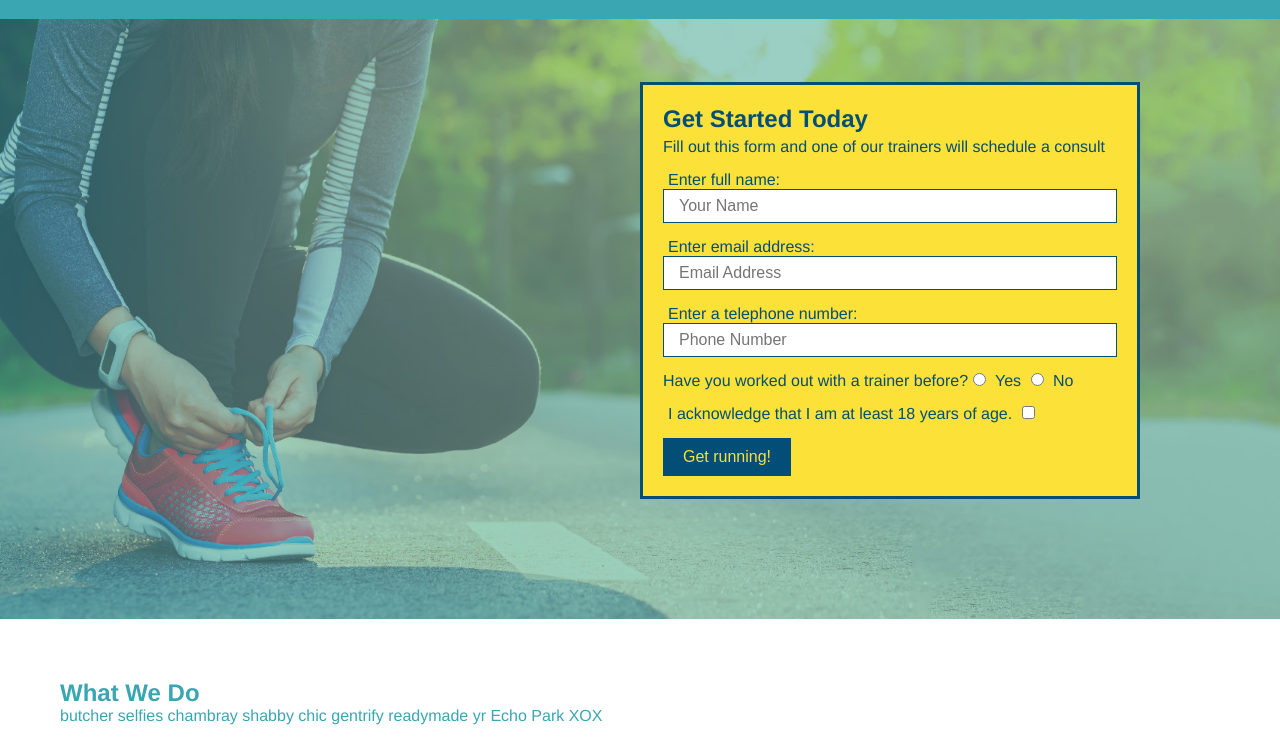
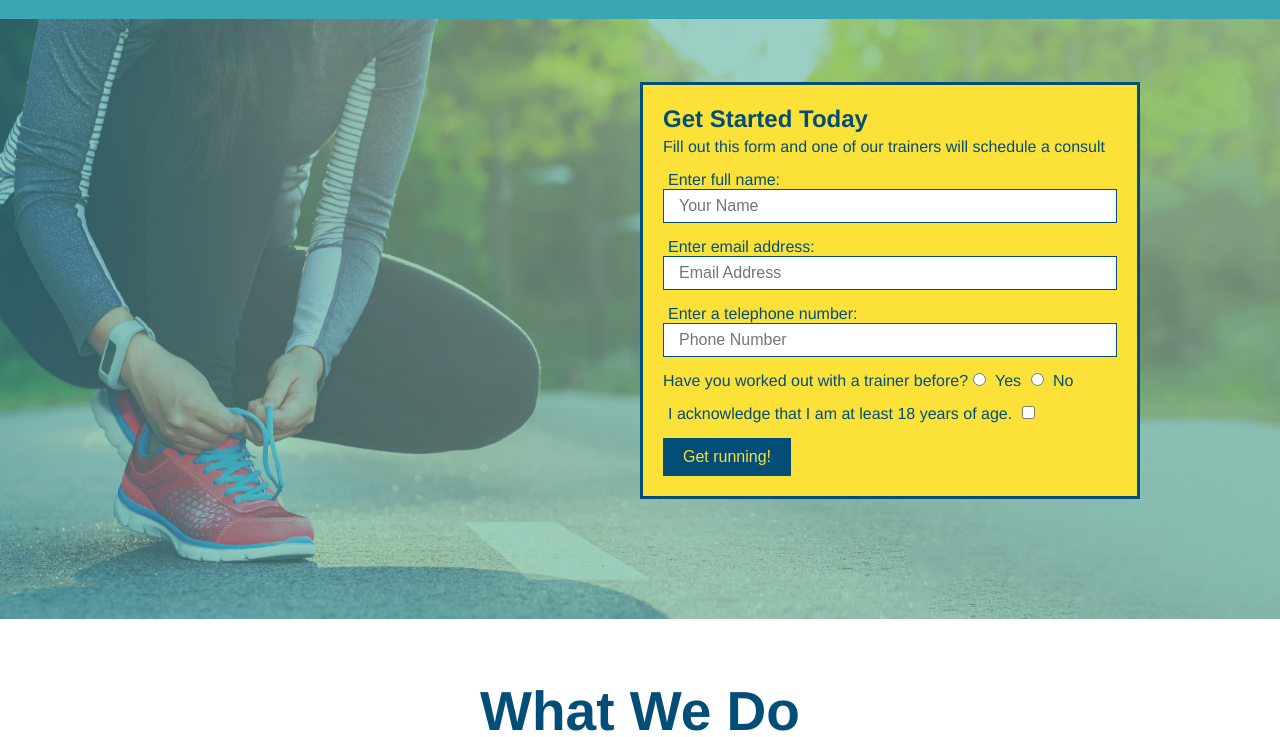
Before and after one commit to Andrea-Rowland/run-buddy, a plain HTML site: page index.html in a window 1280 px wide. Shown: the part 63-800 px from the top of the page. Drawn offline with Linux system fonts and the light colour scheme.

Commit message:
format What We Do section

```diff
--- a/assets/css/style.css
+++ b/assets/css/style.css
@@ -128,3 +128,24 @@ section {
     padding: 10px 20px;
     font-size: 16px;
 }
+
+.intro {
+    text-align: center;
+}
+
+.intro h2 {
+    font-size: 55px;
+    color: #024e76;
+    margin-bottom: 35px;
+    padding 0 100px 20px 100px;
+    border-bottom: 3px solid #fce138;
+    display: inline-block;
+}
+
+.intro p {
+    line-height: 1.7;
+    color: #39a6b2;
+    width: 80%;
+    font-size: 20px;
+    margin: 0 auto;
+}
--- a/index.html
+++ b/index.html
@@ -67,7 +67,7 @@
     <!-- end hero -->
 
     <!-- "what we do" section -->
-    <section id="what-we-do">
+    <section id="what-we-do" class="intro">
         <h2>What We Do </h2>
         <p>
             butcher selfies chambray shabby chic gentrify readymade yr Echo Park XOX
```
